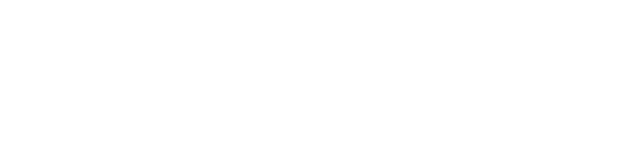
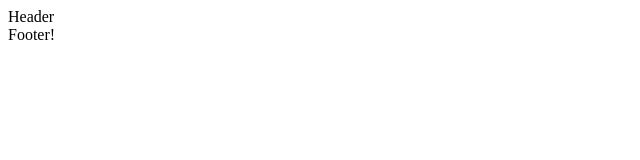
Before and after one commit to Math8585/my-project, a plain HTML site: page index.html in a window 1280 px wide. Shown: the whole page, without its empty margins (0-640 px from the left). Drawn offline with Linux system fonts and the light colour scheme.

Commit message:
add text for header

```diff
--- a/index.html
+++ b/index.html
@@ -6,8 +6,8 @@
   <title>My project</title>
 </head>
 <body>
-  <head></head>
+  <head>Header</head>
   <main></main>
-  <footer></footer>
+  <footer>Footer!</footer>
 </body>
 </html>
```
